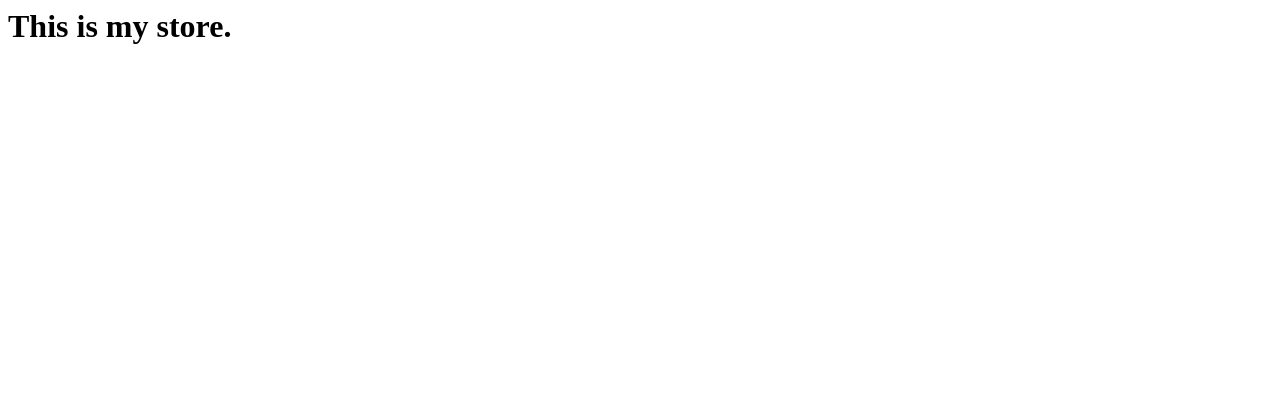
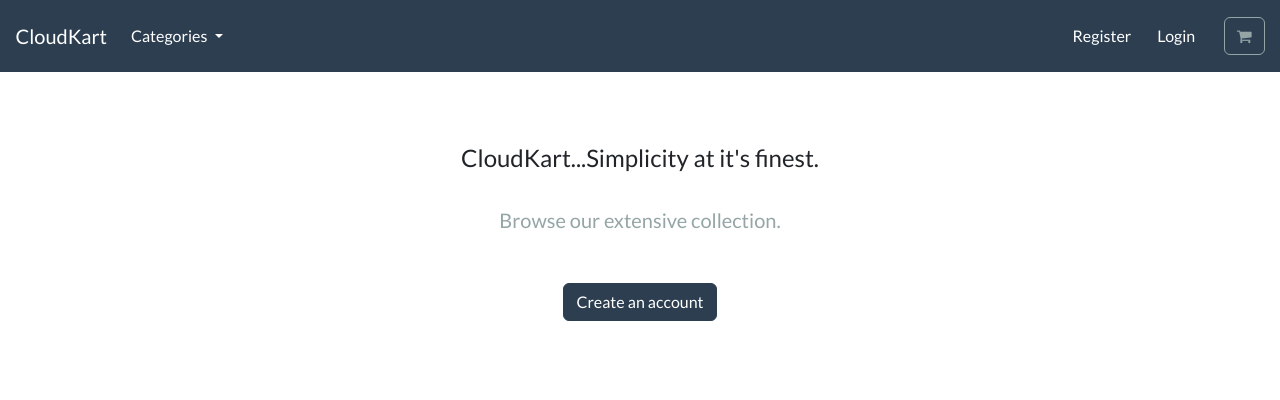
Before and after one commit to aryankumar-nci/Scalable-Cloud-Programming-Project, a Django app: page / in a window 1280 px wide. Shown: the top 400 px of the page. Run offline with Django 5.2, Linux system fonts and the light colour scheme; some libraries are stand-ins or nearby versions.

Commit message:
store.html +

```diff
--- a/ecommerce/store/templates/store/base.html
+++ b/ecommerce/store/templates/store/base.html
@@ -12,7 +12,7 @@
         <meta name="viewport" content="width=device-width, initial-scale=1">
 
 
-	  <title> Edenthought </title>
+	  <title> CloudKart </title>
 
 
 
@@ -51,7 +51,7 @@
 
         <a class="navbar-brand main-heading text-white" href="{% url 'store' %}">
 
-        &nbsp; &nbsp; Edenthought
+        &nbsp; &nbsp; CloudKart
 
         </a>
 
--- a/ecommerce/store/templates/store/store.html
+++ b/ecommerce/store/templates/store/store.html
@@ -1 +1,46 @@
-<h1> This is my store. <h1>
+
+{% extends "./base.html" %}
+
+{% load static %}
+
+
+{% block content %}
+
+
+    <!-- Introduction section -->
+
+    <section class="py-4 text-center container">
+
+        <div class="row py-lg-5">
+
+            <div class="col-lg-6 col-md-8 mx-auto">
+
+
+                <h4> CloudKart...Simplicity at it's finest. </h4>
+
+
+                <br>
+
+
+                <p class="lead text-muted">
+
+                Browse our extensive collection.
+
+                </p>
+
+
+                <br>
+
+                <a href="#" class="btn btn-primary my-2"> Create an account </a>
+
+
+            </div>
+
+        </div>
+
+
+    </section>
+
+
+
+{% endblock %}
```
